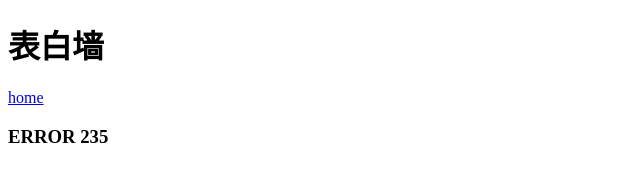
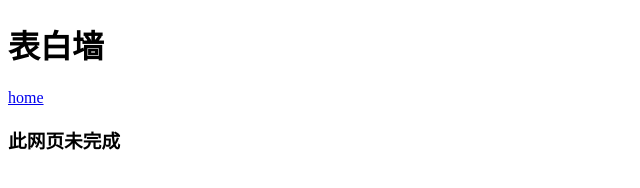
Before and after one commit to asdrtyuiogh218/6-r, a plain HTML site: page 表白墙.html in a window 1280 px wide. Shown: the whole page, without its empty margins (0-640 px from the left). Drawn offline with Linux system fonts and the light colour scheme.

Commit message:
表白墙.html

```diff
--- a/表白墙.html
+++ b/表白墙.html
@@ -9,5 +9,5 @@
     <body>
         <h1>表白墙</h1>
         <a href="index.html">home</a>
-        <h3><b>ERROR 235</b></h3>
+        <h3><b>此网页未完成</b></h3>
     </body>
```
